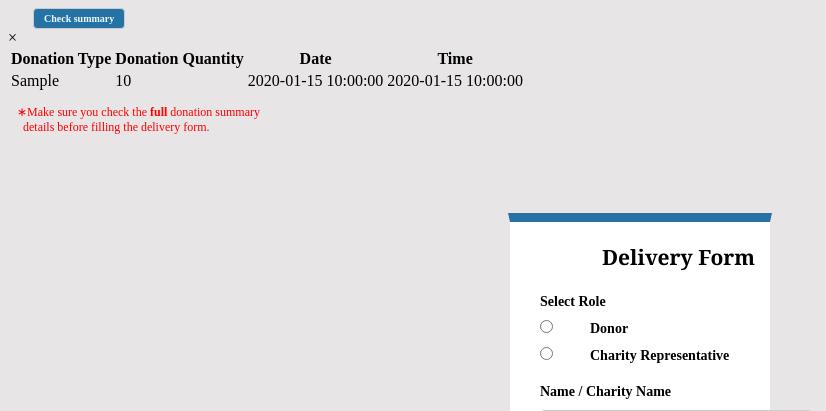
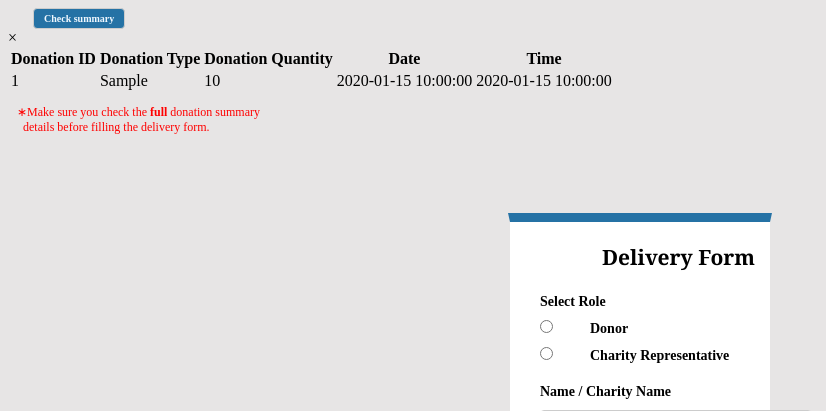
Before and after one commit to naz0806/donatemate-cat300, a PHP site: page /deliveryform.php in a window 1280 px wide. Shown: the top 411 px of the page, without its empty margins (0-826 px from the left). Run offline with PHP 8.4, Linux system fonts and the light colour scheme; tables that the repository leaves empty or names only in its code hold one stand-in row (values such as "Sample post"); data that the repository does not hold is empty.

Commit message:
Update deliveryform.php

```diff
--- a/deliveryform.php
+++ b/deliveryform.php
@@ -154,12 +154,12 @@ echo '<div class="modal-content">';
 echo '<span class="close">&times;</span>';
 echo '<div class="text-center">';
 // Attempt select query execution
-$sql = "SELECT  don_cat, don_quantity, don_date, don_time FROM donation limit 1";
+$sql = "SELECT  don_id, don_cat, don_quantity, don_date, don_time FROM donation limit 1";
 if($result = mysqli_query($link, $sql)){
     if(mysqli_num_rows($result) > 0){
         echo "<table>";
             echo "<tr>";
-
+                echo "<th>Donation ID</th>";
                 echo "<th>Donation Type</th>";
                 echo "<th>Donation Quantity</th>";
                 echo "<th>Date</th>";
@@ -169,7 +169,7 @@ if($result = mysqli_query($link, $sql)){
             echo "</tr>";
         while($row = mysqli_fetch_array($result)){
             echo "<tr>";
-
+                echo "<td>" . $row['don_id'] . "</td>";
                 echo "<td>" . $row['don_cat'] . "</td>";
                 echo "<td>" . $row['don_quantity'] . "</td>";
                 echo "<td>" . $row['don_date'] . "</td>";
```
